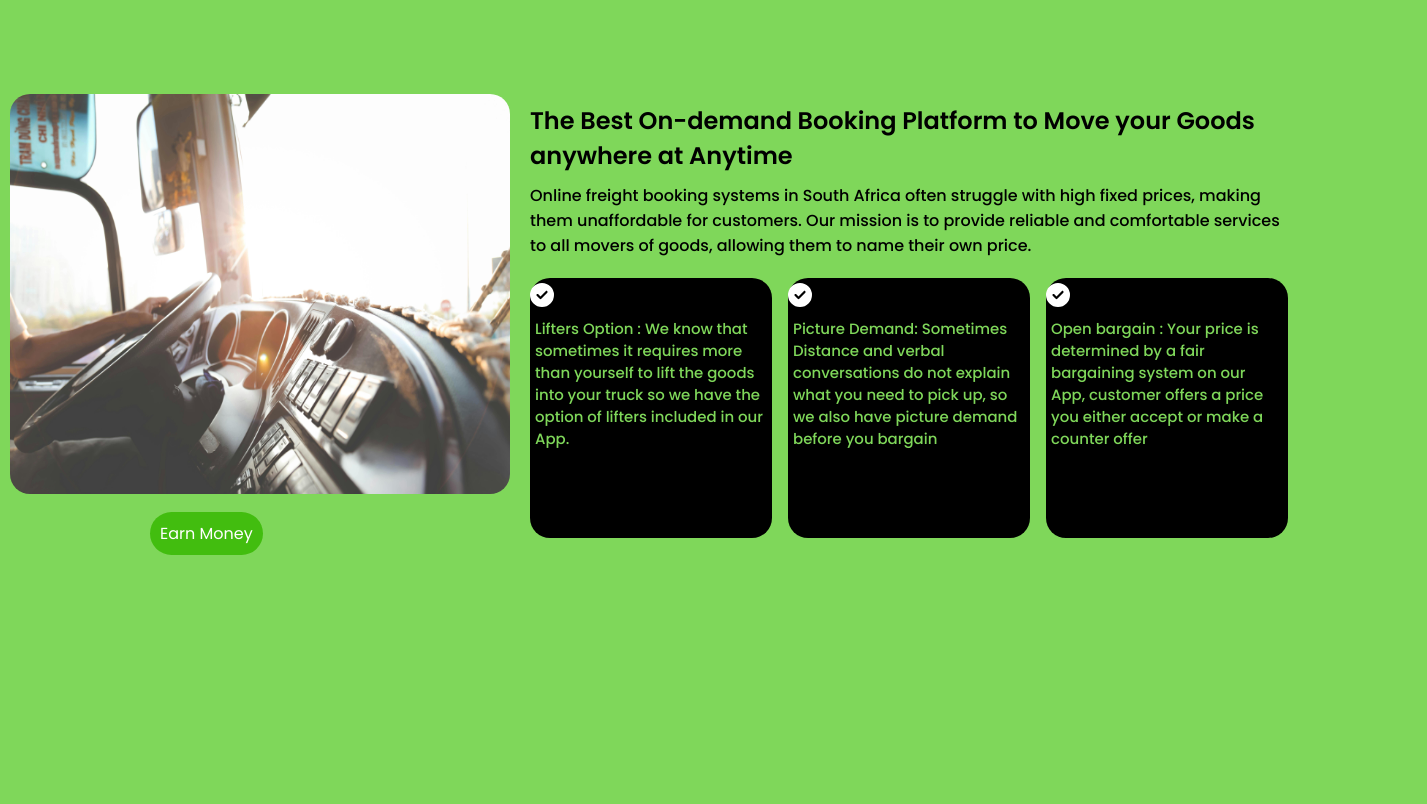
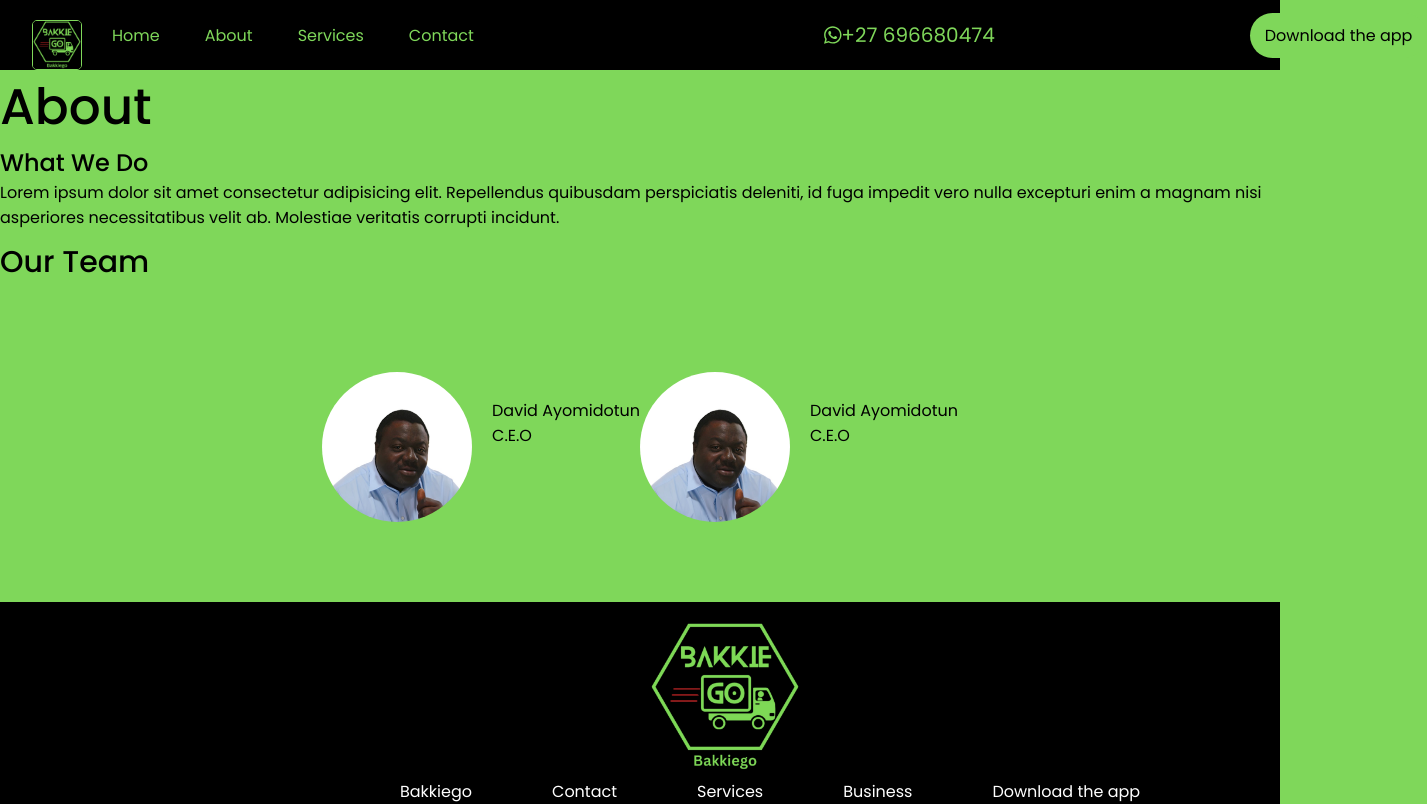
Before and after one commit to leke15/bakkigofree, a React (Create React App) app: page /About in a window 1280 px wide. Shown: the top 804 px of the page, 1427 px wide, since content can reach past the window. Built offline with nearby package versions, Linux system fonts and the light colour scheme.

Commit message:
New about component

```diff
--- a/src/components/about/About.jsx
+++ b/src/components/about/About.jsx
@@ -1,77 +1,41 @@
 import React from "react";
-import bakkiedash from "../../assets/bakkiedash.jpeg";
-import { faCircleCheck } from "@fortawesome/free-solid-svg-icons";
-import { FontAwesomeIcon } from "@fortawesome/react-fontawesome";
+import Navbar from "../home/Navbar";
+import Footer from "../footer/Footer";
+import ceo from "../../assets/ceo.jpg";
 import "./about.css";
 const About = () => {
   return (
     <section id="about">
-      {/* Right side of the about page: Image and a cta button */}
-      <div className="right-panel">
-        <img src={bakkiedash} alt="Bakkie Dashboard" className="car-img" />
-        <div id="earn">
-          <a href="">Earn Money</a>
+      <Navbar />
+      <h1 className="about-heading"> About </h1>
+      <div className="about-container">
+        <h2 className="desc-heading">What We Do</h2>
+        <p>
+          Lorem ipsum dolor sit amet consectetur adipisicing elit. Repellendus
+          quibusdam perspiciatis deleniti, id fuga impedit vero nulla excepturi
+          enim a magnam nisi asperiores necessitatibus velit ab. Molestiae
+          veritatis corrupti incidunt.
+        </p>
+      </div>
+      <h3 className="team-heading">Our Team</h3>
+      <div className="team-container">
+      <div className="team-member">
+          <img src={ceo} alt="David Ayomidotun" className="team-img" />
+          <div className="team-info">
+            <p>
+              David Ayomidotun <br /> C.E.O
+            </p>
+          </div>
+
+          <img src={ceo} alt="David Ayomidotun" className="team-img" />
+          <div className="team-info">
+            <p>
+              David Ayomidotun <br /> C.E.O
+            </p>
+          </div>
         </div>
       </div>
-
-      {/* Left side of the about page: Introduction to bakkiego and our services */}
-      <div className="left-panel">
-        <h2 className="about-header">
-          The Best On-demand Booking Platform to Move your Goods anywhere at
-          Anytime
-        </h2>
-
-        <h4 className="about-text">
-          Online freight booking systems in South Africa often struggle with
-          high fixed prices, making them unaffordable for customers. Our mission
-          is to provide reliable and comfortable services to all movers of
-          goods, allowing them to name their own price.
-        </h4>
-
-        {/* Outline Section 1 */}
-        <div className="outline">
-          <div className="outline-item">
-            <div className="tick-icon">
-              <FontAwesomeIcon icon={faCircleCheck} />
-            </div>
-            <div className="outline-text">
-              <h5>
-                Lifters Option : We know that sometimes it requires more than
-                yourself to lift the goods into your truck so we have the option
-                of lifters included in our App.
-              </h5>
-            </div>
-          </div>
-
-          {/* Outline Section 2 */}
-          <div className="outline-item">
-            <div className="tick-icon">
-              <FontAwesomeIcon icon={faCircleCheck} />
-            </div>
-            <div className="outline-text">
-              <h5>
-                Picture Demand: Sometimes Distance and verbal conversations do
-                not explain what you need to pick up, so we also have picture
-                demand before you bargain
-              </h5>
-            </div>
-          </div>
-          {/* Outline Section 3 */}
-          <div className="outline-item">
-            <div className="tick-icon">
-              <FontAwesomeIcon icon={faCircleCheck} />
-            </div>
-            <div className="outline-text">
-              <h5>
-                Open bargain : Your price is determined by a fair bargaining
-                system on our App, customer offers a price you either accept or
-                make a counter offer
-              </h5>
-            </div>
-          </div>
-        </div>
-        {/* End of section outline */}
-      </div>
+      <Footer />
     </section>
   );
 };
--- a/src/components/about/about.css
+++ b/src/components/about/about.css
@@ -1,118 +1,44 @@
 section#about {
+  background: var(--primary-color);
+  min-height: 110vh;
+  display: flex;
+  flex-direction: column;
+}
+
+.about-container{
+  flex: 1;
+}
+
+.about-heading {
+  font-size: 50px;
+}
+
+.team-heading{
+  margin-top: 15rem;
+  font-size: 30px;
+  font-weight: 500;
+}
+
+.team-container {
+  display: flex;
+  justify-content: center;
+  align-items: center;
+  margin-bottom: 5rem;
+}
+
+.team-member {
   display: flex;
   align-items: center;
-  background: var(--primary-color);
-  height: 80vh;
+  margin: 0 20px; /* Add margin to space out the team members */
 }
 
-.car-img {
-  width: 500px;
-  height: 400px;
-  border-radius: 20px;
-  margin: 0px 20px 10px 10px;
-  transition: var(--transition);
+.team-img {
+  margin-top: 3rem;
+  width: 150px;
+  border-radius: 100px;
 }
 
-.car-img:hover {
-  transform: scale(1.1);
+.team-info {
+  margin-left: 20px; /* Add margin to space out the text from the image */
+  text-align: left;
 }
-
-#earn {
-  margin-left: 150px;
-  margin-top: 10px;
-}
-
-#earn > a {
-  color: white;
-  background: var(--secondary-color);
-  padding: 10px;
-  border-radius: 30px;
-  transition: var(--transition);
-}
-
-#earn > a:hover {
-  color: var(--primary-color);
-  background: black;
-  border: 1px solid var(--primary-color);
-}
-
-.about-header,
-.about-text {
-  color: black;
-}
-
-.about-header {
-  font-weight: bold;
-  margin-bottom: 10px;
-}
-
-.outline {
-  display: grid;
-  grid-template-columns: repeat(3, 1fr);
-  gap: 1rem;
-}
-
-.outline-item {
-  width: 242px;
-  height: 260px;
-  background: black;
-  border-radius: 20px;
-  margin-top: 20px;
-}
-
-.outline-text {
-  color: var(--primary-color);
-  font-size: 18px;
-  padding: 5px;
-}
-
-.tick-icon {
-  font-size: 1.5rem;
-  color: white;
-}
-
-@media (max-width: 600px) {
-  section#about {
-    display: block;
-    height: 90vh;
-  }
-
-  .car-img {
-    display: none;
-  }
-
-  .right-panel {
-    position: relative;
-  }
-
-  #earn > a {
-    position: relative;
-    top: 650px;
-    padding: 20px;
-    margin-left: -20px;
-  }
-
-  .about-header {
-    margin-left: 10px;
-    font-size: 20px;
-  }
-
-  .outline {
-    margin-left: 10px;
-  }
-
-  .outline-item {
-    width: 100px;
-    height: 300px;
-  }
-
-  .about-text {
-    font-size: 3vw;
-    overflow-wrap: break-word;
-    margin-left: 3px;
-  }
-
-  .outline-text {
-    font-size: 15px;
-  }
-}
```
Also changed, not shown: src/assets/ceo.jpg (added).
